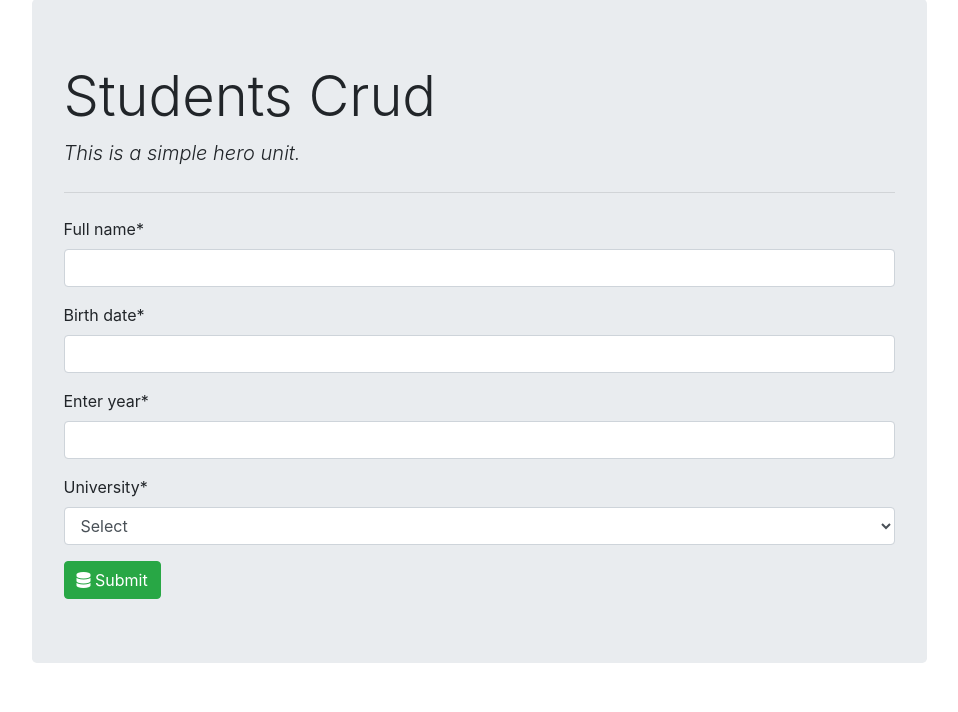
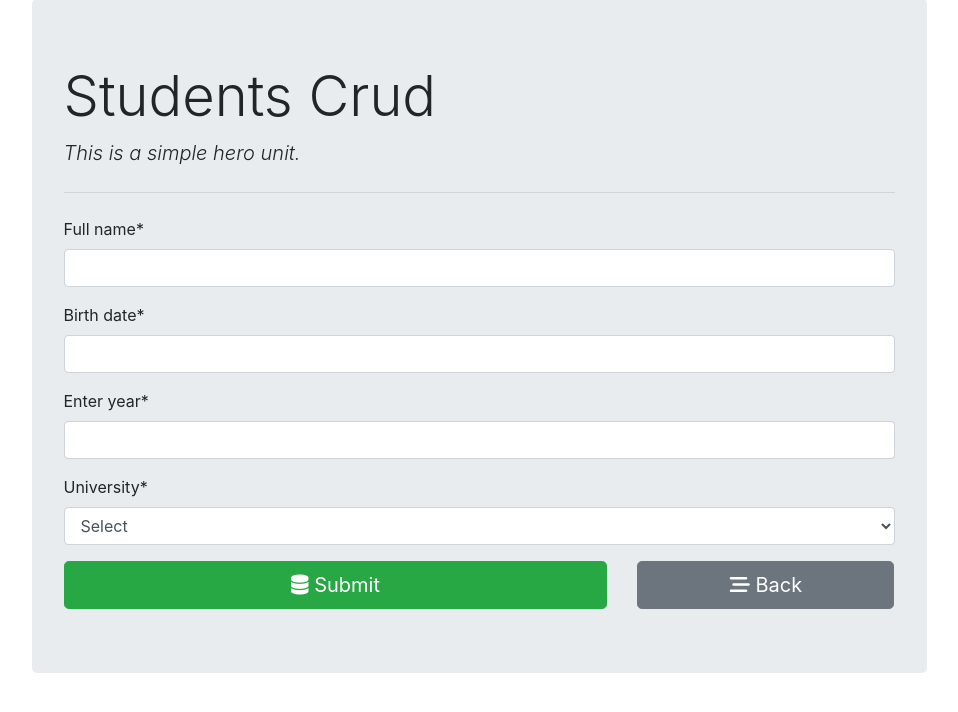
Before and after one commit to FinickyPrune/search-labs, a Django app: page /crud/student/form/ in a window 1280 px wide. Shown: the part 49-761 px from the top of the page, without its empty margins (161-1119 px from the left). Run offline with Django 4.2, Linux system fonts and the light colour scheme; data that the repository does not hold is empty; some libraries are stand-ins or nearby versions.

Commit message:
added navigation

```diff
--- a/DjangoCRUD/students_crud/templates/students_crud/students_form.html
+++ b/DjangoCRUD/students_crud/templates/students_crud/students_form.html
@@ -5,6 +5,16 @@
     <form action="" method="post" autocomplete="off">
     {% csrf_token %}
     {{form|crispy}}
-        <button type="submit" class="btn btn-success"><i class="fas fa-database" ></i> Submit</button>
+    <div class="row">
+        <div class="col-md-8">
+            <button type="submit" class="btn btn-success btn-block btn-lg"><i class="fas fa-database" ></i> Submit</button>
+        </div>
+        <div class="col-md-4">
+            <a href="{% url 'student_read' %}" class="btn btn-secondary btn-block btn-lg">
+                <i class="fas fa-stream"></i> Back
+            </a>
+
+        </div>
+    </div>
     </form>
 {% endblock content %}
--- a/DjangoCRUD/students_crud/templates/students_crud/students_list.html
+++ b/DjangoCRUD/students_crud/templates/students_crud/students_list.html
@@ -8,7 +8,9 @@
         <td>Birth Date</td>
         <td>University</td>
         <td>Enter Year</td>
-        <td></td>
+        <td><a href="{% url 'student_create' %}" class="btn btn-outline-success">
+                <i class="fas fa-plus"></i> Add New
+           </a></td>
     </tr>
     </thead>
    <tbody>
--- a/DjangoCRUD/students_crud/templates/students_crud/university_list.html
+++ b/DjangoCRUD/students_crud/templates/students_crud/university_list.html
@@ -7,7 +7,9 @@
         <td>Full Name</td>
         <td>Shorten Name</td>
         <td>Foundation Date</td>
-        <td></td>
+        <td><a href="{% url 'university_create' %}" class="btn btn-outline-success">
+                <i class="fas fa-plus"></i> Add New
+           </a></td>
     </tr>
     </thead>
    <tbody>
```
Also changed, not shown: DjangoCRUD/students_crud/templates/students_crud/university_form.html (+11 -1 lines).
